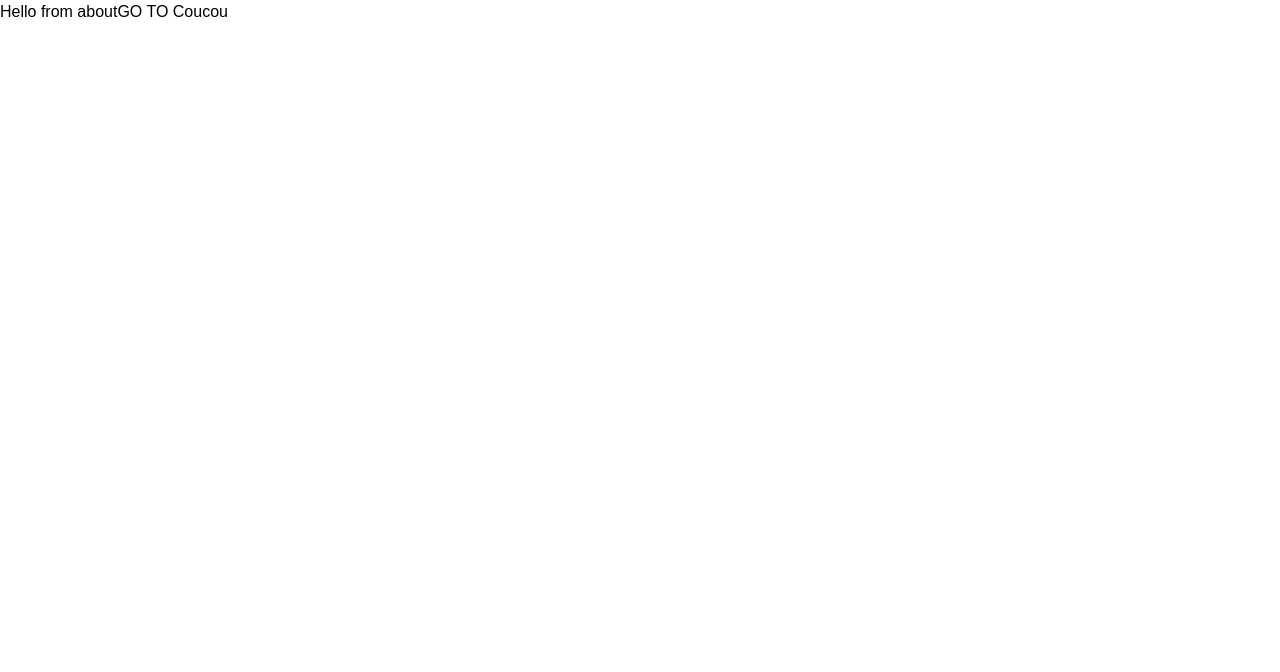
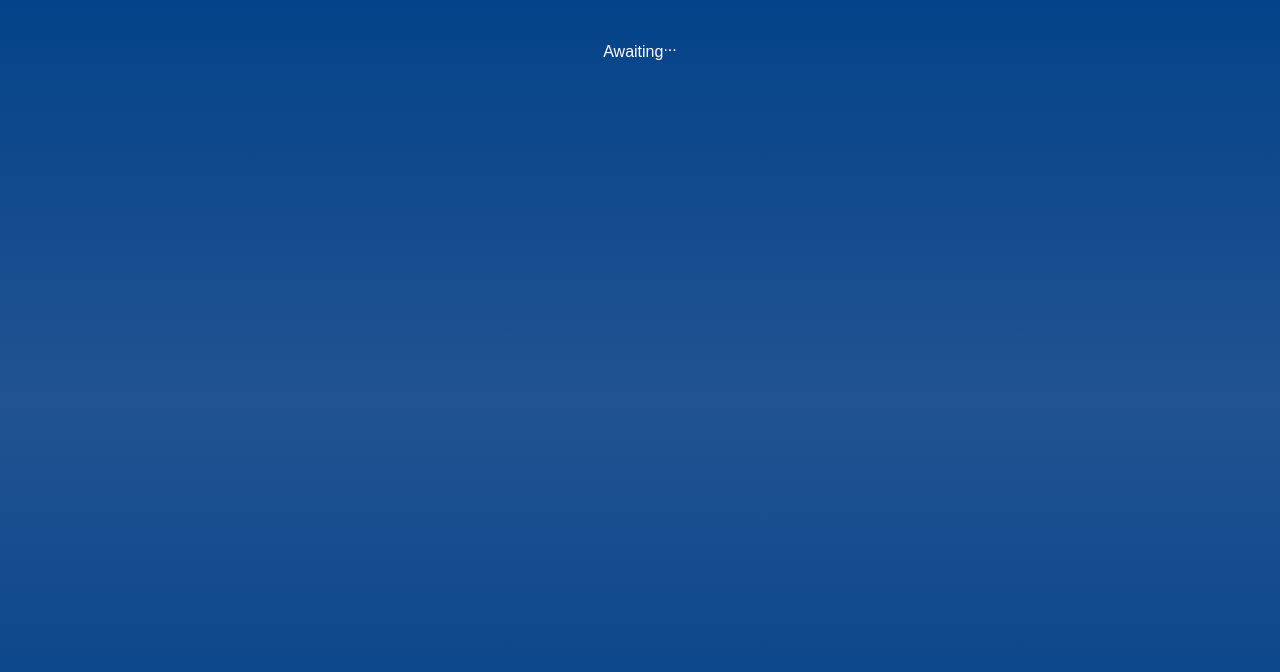
Before and after one commit to tJouet/jakenpon3000, a Next.js app: page /play in a window 1280 px wide. Shown: the top 672 px of the page. Built offline with nearby package versions, Linux system fonts and the light colour scheme; a web font is replaced by a local one.

Commit message:
Added failsafe for username length.

```diff
--- a/app/page.tsx
+++ b/app/page.tsx
@@ -13,8 +13,13 @@ const MainPage: React.FC = () => {
     const router = useRouter()
 
     const onclick = () => {
-        gameContext.username = Username
-        router.push('/about')
+        if (Username.length < 3) {
+           return alert ("Your username must be 3 characters or bigger")
+        } else {
+            gameContext.username = Username
+            router.push('/play')
+        }
+
     }
 
     const defineUsername = (e:React.FormEvent<HTMLInputElement>) => {
@@ -23,7 +28,7 @@ const MainPage: React.FC = () => {
     }
 
     return <Frame className={'bg-gradient-to-t from-primaryBlue via-secondaryBlue to-primaryBlue p-40 h-screen flex flex-col justify-between items-center'}>
-        <Image src={BannerCircleMenu} alt={"Banner jakenpon"}/>
+        <Image src={BannerCircleMenu} alt={"Banner jakenpon"} className={"animate-[spin_50s_linear_infinite]"}/>
         <div className={"flex flex-row"}>
             <p className={'text-[60px] text-white drop-shadow-button' }>JAKENPON</p>
             <p className={'text-[20px] text-white'}>3000</p>
--- a/app/play/page.tsx
+++ b/app/play/page.tsx
@@ -1,8 +1,20 @@
-import Link from "next/link";
+'use client'
+import React, {useContext} from "react";
+import GameContext from "@components/appContext";
+import { Frame } from "@components/index";
 
-export default function About() {
-    return <h2>
-        Hello from about
-        <Link href={'/about/coucou'} >GO TO Coucou</Link>
-    </h2>
+export default function Play() {
+
+    const gameContext = useContext(GameContext)
+
+    return(
+    <Frame className={'bg-gradient-to-t from-primaryBlue via-secondaryBlue to-primaryBlue p-40 h-screen flex flex-col justify-between items-center'}>
+        <div className={"flew-row flex text-white w-screen justify-center"}>
+        <p>Awaiting</p>
+        <p className={"animation-delay-0 animate-[bounce_1s_infinite] "} >.</p>
+        <p className={"animation-delay-75 animate-[bounce_1s_infinite] "}>.</p>
+        <p className={"animation-delay-100 animate-[bounce_1s_infinite] " }>.</p>
+        </div>
+    </Frame>
+    )
 }
```
